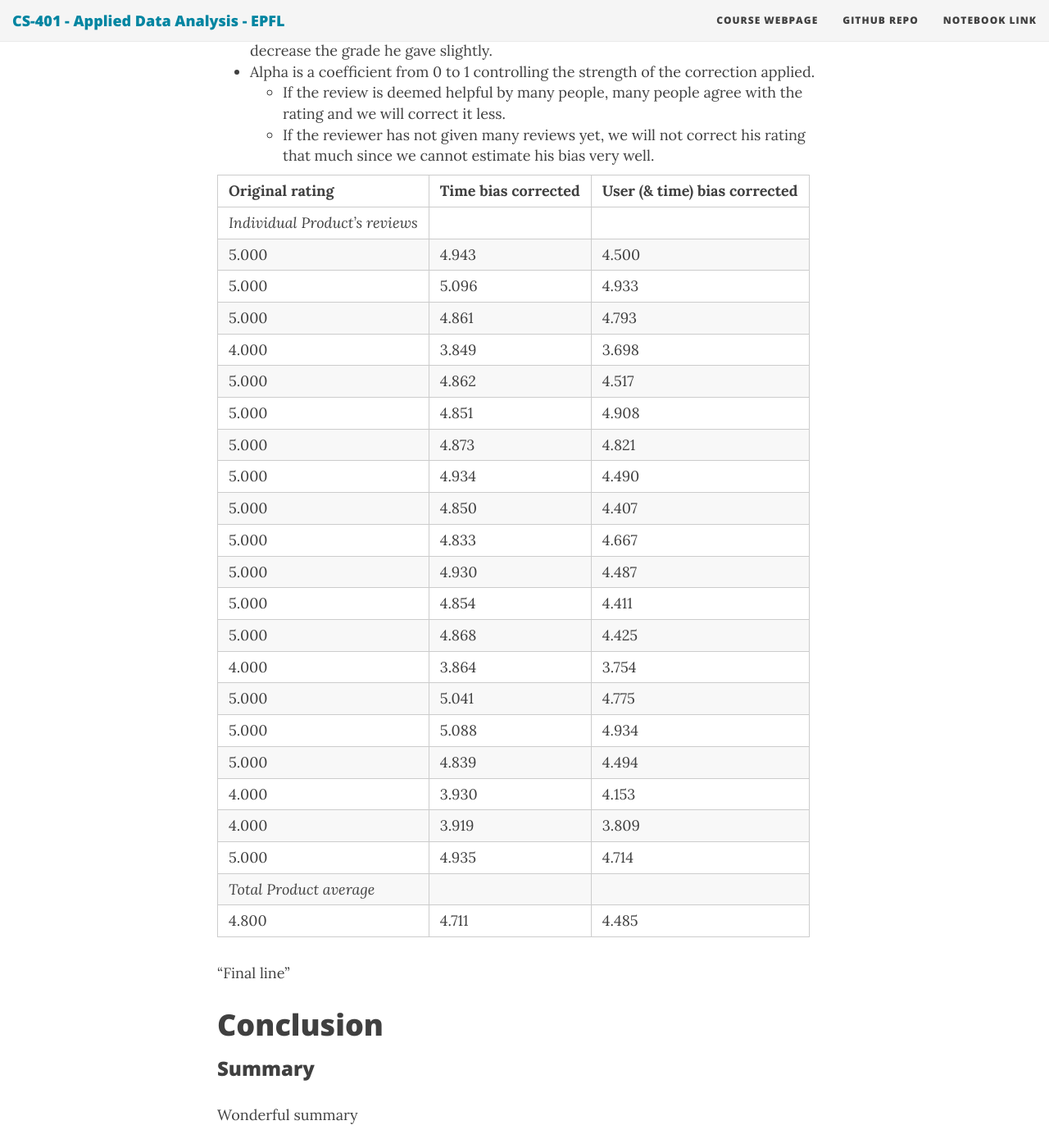
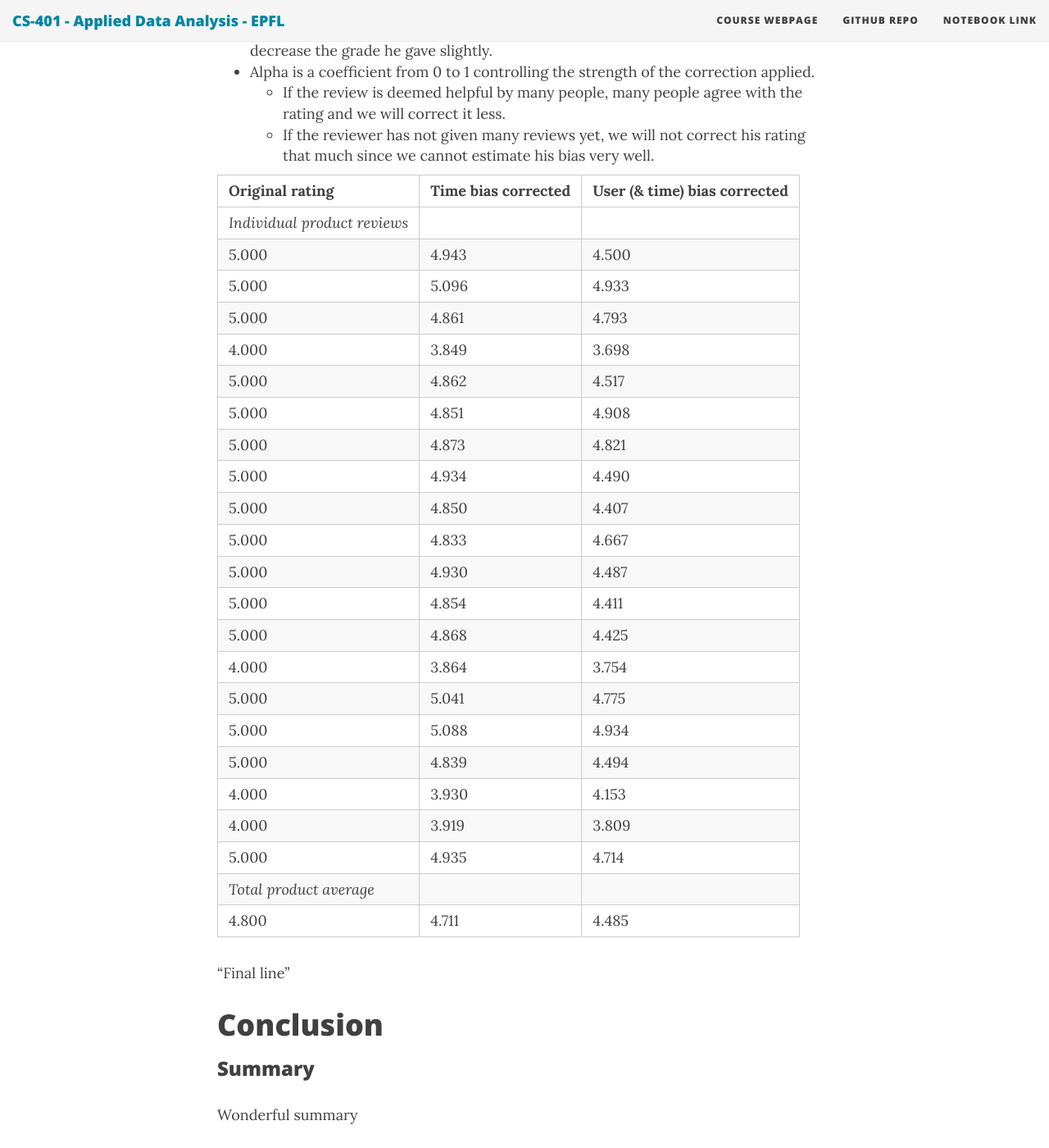
Before and after one commit to ada-lyn/ada-lyn.github.io, a Jekyll site: the page built from index.md, in a window 1280 px wide and 1400 px high, scrolled down 32779 px. Shown: the whole window at 82% size. Built offline with Jekyll 4.4.1, drawn with Linux system fonts in a browser that asks for light colours; nearby versions of some CDN libraries.

```diff
--- a/index.md
+++ b/index.md
@@ -381,7 +381,7 @@ We will correct the users bias using the following formula: *corrected_rating =
 
 | Original rating | Time bias corrected | User (& time) bias corrected |
 |-----------------|---------------------|------------------------------|
-| *Individual Product's reviews*                                       |
+| *Individual product reviews*                                         |
 | 5.000           | 4.943               | 4.500                        |
 | 5.000           | 5.096               | 4.933                        |
 | 5.000           | 4.861               | 4.793                        |
@@ -402,7 +402,7 @@ We will correct the users bias using the following formula: *corrected_rating =
 | 4.000           | 3.930               | 4.153                        |
 | 4.000           | 3.919               | 3.809                        |
 | 5.000           | 4.935               | 4.714                        |
-| *Total Product average*                                              |
+| *Total product average*                                              |
 | 4.800           | 4.711               | 4.485                        |
 
 
```
